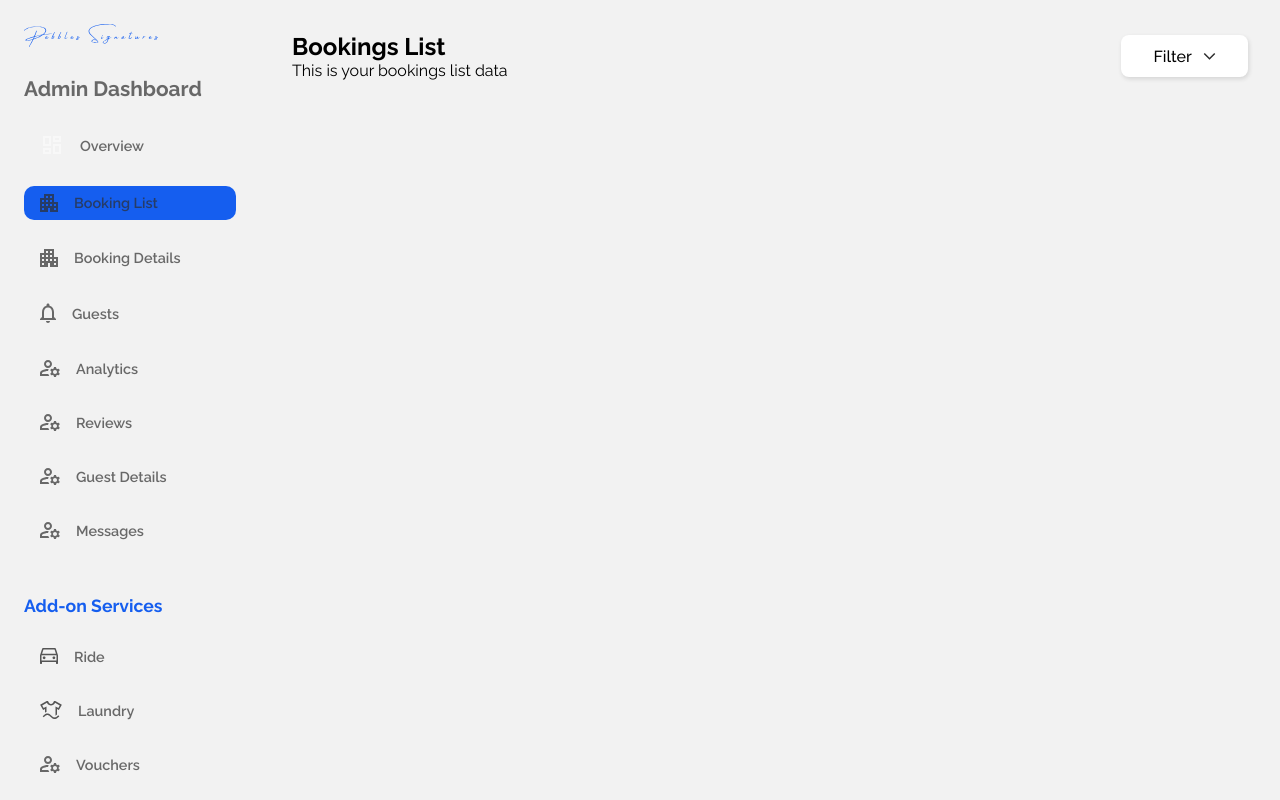
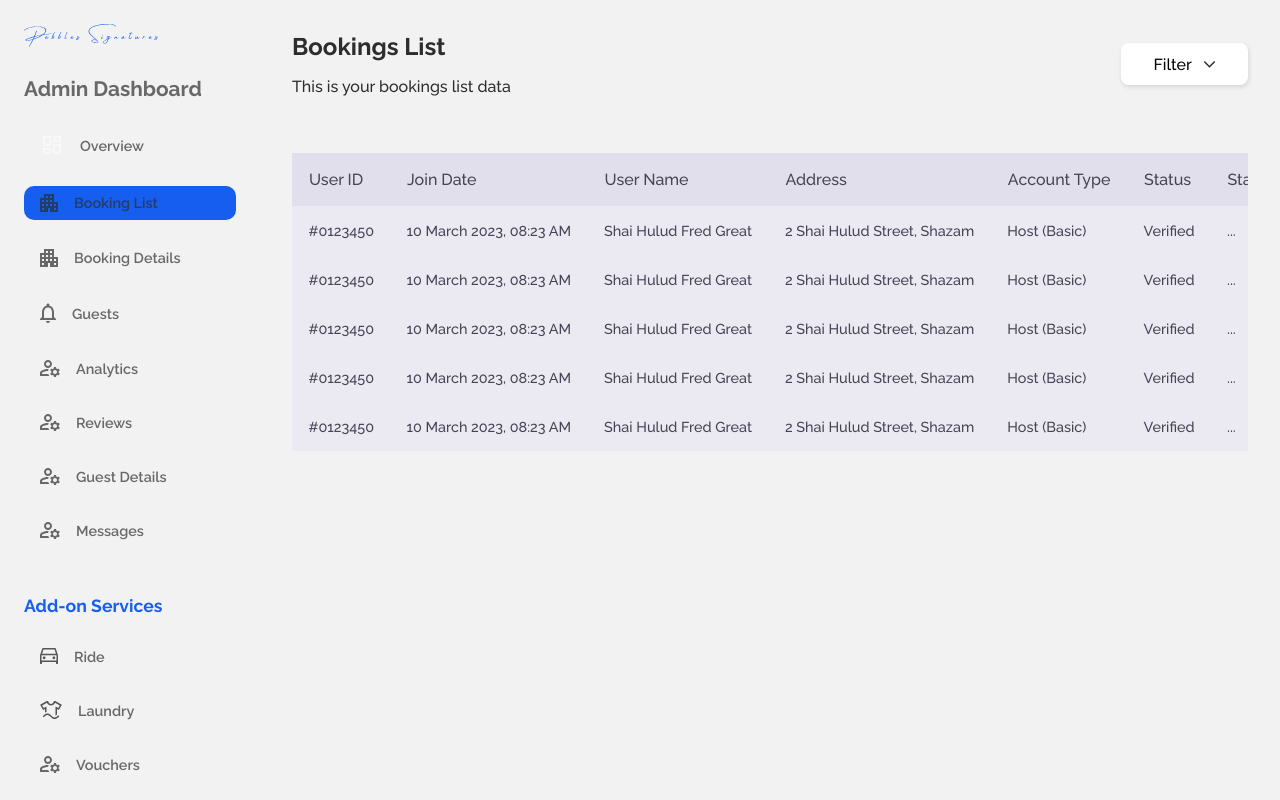
Before and after one commit to doshservices/pebbles-admin, a React (Create React App) app: page /booking-list in a window 1280 px wide. Built offline with nearby package versions, Linux system fonts and the light colour scheme.

Commit message:
table added

```diff
--- a/src/index.css
+++ b/src/index.css
@@ -1,4 +1,8 @@
 @import url('https://fonts.googleapis.com/css2?family=Raleway:ital,wght@0,200;0,300;0,400;0,500;0,600;0,700;0,800;1,300&display=swap');
+
+html {
+  scroll-behavior: smooth;
+}
 
 body {
   background: hsl(0, 0%, 95%);
--- a/src/pages/@bookinglist/bookinglist.css
+++ b/src/pages/@bookinglist/bookinglist.css
@@ -1,22 +1,23 @@
 .booking-list {
     padding: 2rem;
-}
-
-.booking-list>h2 {
-    color: #2D2D2D;
-    font-size: 1.5rem;
-}
-
-.booking-list>p {
-    color: #2D2D2D;
-    font-size: 1rem;
-    font-weight: 500;
 }
 
 .booking-list-heading {
     display: flex;
     justify-content: space-between;
     align-items: center;
+}
+
+.booking-list-heading h2 {
+    color: #2D2D2D;
+    font-size: 1.5rem;
+    margin-bottom: 1rem;
+}
+
+.booking-list-heading p {
+    color: #2D2D2D;
+    font-size: 1rem;
+    font-weight: 500;
 }
 
 .booking-list-heading button {
@@ -31,3 +32,34 @@
     align-items: center;
     gap: .7rem;
 }
+
+.booking-list .table-section {
+    margin: 1rem 0;
+    padding: 1rem 0;
+    overflow-x: scroll;
+}
+
+.booking-list table {
+    border-collapse: collapse;
+    min-width: 1000px;
+    margin: 25px 0;
+}
+
+.booking-list table th,
+.booking-list table td {
+    padding: 1rem;
+    /* background: #3C79F2;
+    border: none;
+    font-size: .9rem;
+    font-weight: 500;
+    color: white;
+    border-radius: 10px;
+    box-shadow: 1px 2px 4px rgba(45, 45, 45, 0.15);
+    padding: 1rem; */
+}
+
+.booking-list table thead tr {
+    background-color: #3C79F2;
+    text-align: left;
+    color: white;
+}
--- a/src/pages/@bookinglist/bookinglist.jsx
+++ b/src/pages/@bookinglist/bookinglist.jsx
@@ -14,6 +14,68 @@ const BookingList = () => {
           <img src={dropdown} alt="dropdown" />
         </button>
       </div>
+      <section className="table-section">
+        <table>
+          <thead>
+            <tr>
+              <th>User ID</th>
+              <th>Join Date</th>
+              <th>User Name</th>
+              <th>Address</th>
+              <th>Account Type</th>
+              <th>Status</th>
+              <th>Status</th>
+            </tr>
+          </thead>
+          <tbody>
+            <tr>
+              <td>#0123450</td>
+              <td>10 March 2023, 08:23 AM</td>
+              <td>Shai Hulud Fred Great</td>
+              <td>2 Shai Hulud Street, Shazam</td>
+              <td>Host (Basic)</td>
+              <td>Verified</td>
+              <td>...</td>
+            </tr>
+            <tr>
+              <td>#0123450</td>
+              <td>10 March 2023, 08:23 AM</td>
+              <td>Shai Hulud Fred Great</td>
+              <td>2 Shai Hulud Street, Shazam</td>
+              <td>Host (Basic)</td>
+              <td>Verified</td>
+              <td>...</td>
+            </tr>
+            <tr>
+              <td>#0123450</td>
+              <td>10 March 2023, 08:23 AM</td>
+              <td>Shai Hulud Fred Great</td>
+              <td>2 Shai Hulud Street, Shazam</td>
+              <td>Host (Basic)</td>
+              <td>Verified</td>
+              <td>...</td>
+            </tr>
+            <tr>
+              <td>#0123450</td>
+              <td>10 March 2023, 08:23 AM</td>
+              <td>Shai Hulud Fred Great</td>
+              <td>2 Shai Hulud Street, Shazam</td>
+              <td>Host (Basic)</td>
+              <td>Verified</td>
+              <td>...</td>
+            </tr>
+            <tr>
+              <td>#0123450</td>
+              <td>10 March 2023, 08:23 AM</td>
+              <td>Shai Hulud Fred Great</td>
+              <td>2 Shai Hulud Street, Shazam</td>
+              <td>Host (Basic)</td>
+              <td>Verified</td>
+              <td>...</td>
+            </tr>
+          </tbody>
+        </table>
+      </section>
     </section>
   );
 };
```
Also changed, not shown: src/pages/@bookinglist/tabledata.js (deleted).
